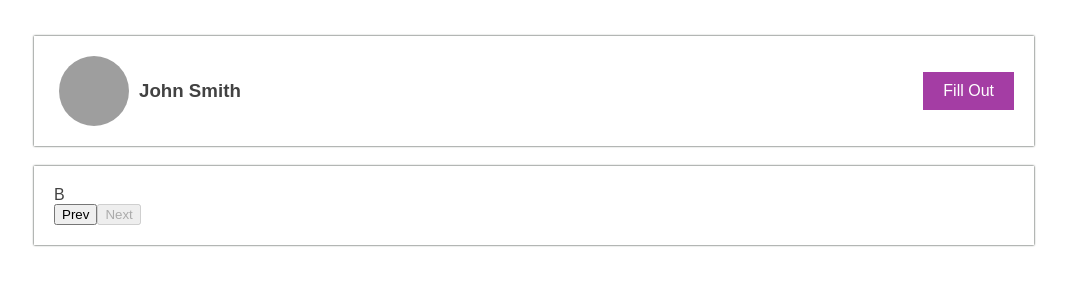
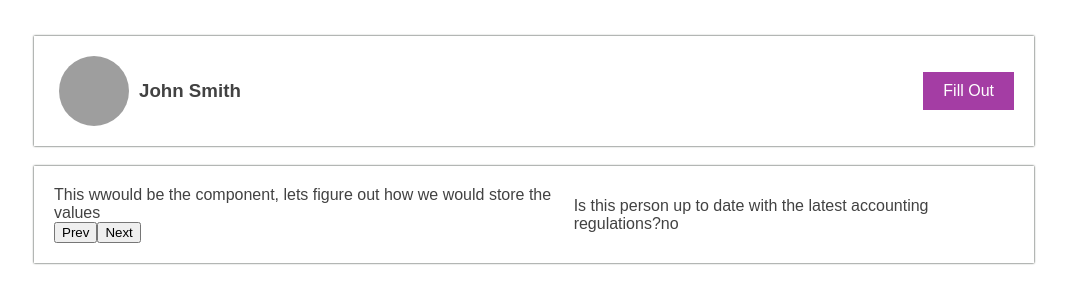
Before and after one commit to amaben2020/raw-react, a React (Create React App) app: page /user/p0 in a window 1280 px wide. Both pictures are taken after a click on the button "Next". Shown: the top 304 px of the page, without its empty margins (106-1173 px from the left). Built offline with nearby package versions, Linux system fonts and the light colour scheme; grey boxes are pictures that could not be loaded.

Commit message:
updating the app state to support questions

```diff
--- a/src/app/components/Wizard/index.tsx
+++ b/src/app/components/Wizard/index.tsx
@@ -1,7 +1,13 @@
 import React, { useEffect, useState } from 'react';
 import styles from './styles.module.css';
 
-const Wizard = ({ children }: { children: React.ReactNode }) => {
+const Wizard = ({
+  children,
+  data,
+}: {
+  children: React.ReactNode;
+  data: any;
+}) => {
   const [hasMounted, setHasMounted] = useState(false);
   const [pointer, setPointer] = useState(0);
 
@@ -50,6 +56,9 @@ const Wizard = ({ children }: { children: React.ReactNode }) => {
           Next
         </button>
       </div>
+
+      {data[pointer].label}
+      {data[pointer].type === 'scale' ? 'yes' : 'no'}
     </div>
   );
 };
--- a/src/app/context/index.tsx
+++ b/src/app/context/index.tsx
@@ -1,4 +1,5 @@
-import React from 'react';
+import React, { useState } from 'react';
+import Data from './../../data/data.json';
 
 export type InitialState = {
   feedback: [];
@@ -19,6 +20,8 @@ export const Feedback = React.createContext<InitialState>(initialState);
 const { Provider } = Feedback;
 
 const FeedbackContext = ({ children }: { children: React.ReactNode }) => {
+  const [qtn, setQuestions] = useState<any>(Data.questions);
+
   const addFeedback = () => console.log('added');
 
   const add = React.useCallback(addFeedback, []);
@@ -31,8 +34,10 @@ const FeedbackContext = ({ children }: { children: React.ReactNode }) => {
       users,
       user,
       feedback,
+      qtn,
+      setQuestions,
     }),
-    [add, users, user, feedback]
+    [add, users, user, feedback, qtn, setQuestions]
   );
 
   return <Provider value={value}>{children}</Provider>;
--- a/src/app/pages/Feedback.tsx
+++ b/src/app/pages/Feedback.tsx
@@ -12,12 +12,66 @@ const Feedback = () => {
 
   const { questions, users } = usersInDb;
 
+  console.log(questions);
+
+  //a. use switch case to render component that would render question
+  //b. Set state or update an object with the answer for the user
+  //c. create a dynamic key for a user's answer
+  // d.   i.e [user.id] : {
+  //            [q.id] : "selected input here"
+  //            }
+
   const Comp1 = () => {
     return <div>A</div>;
   };
 
   const Comp2 = () => {
-    return <div>B</div>;
+    return (
+      <div>
+        This wwould be the component, lets figure out how we would store the
+        values
+      </div>
+    );
+  };
+  const Comp3 = () => {
+    return (
+      <div>
+        This wwould be the component, lets figure out how we would store the
+        values
+      </div>
+    );
+  };
+  const Comp4 = () => {
+    return (
+      <div>
+        This wwould be the component, lets figure out how we would store the
+        values
+      </div>
+    );
+  };
+  const Comp5 = () => {
+    return (
+      <div>
+        This wwould be the component, lets figure out how we would store the
+        values
+      </div>
+    );
+  };
+  const Comp6 = () => {
+    return (
+      <div>
+        This wwould be the component, lets figure out how we would store the
+        values
+      </div>
+    );
+  };
+  const Comp7 = () => {
+    return (
+      <div>
+        This wwould be the component, lets figure out how we would store the
+        values
+      </div>
+    );
   };
 
   useEffect(() => {
@@ -28,9 +82,14 @@ const Feedback = () => {
   return (
     <div className={styles.wrapper}>
       <Card name={user.name} image={user.avatarUrl} id={user.id} />
-      <Wizard>
+      <Wizard data={questions}>
         <Comp1 />
         <Comp2 />
+        <Comp3 />
+        <Comp4 />
+        <Comp5 />
+        <Comp6 />
+        <Comp7 />
       </Wizard>
     </div>
   );
```
Also changed, not shown: 1 other file (tests, documents, lock files or other folders).
